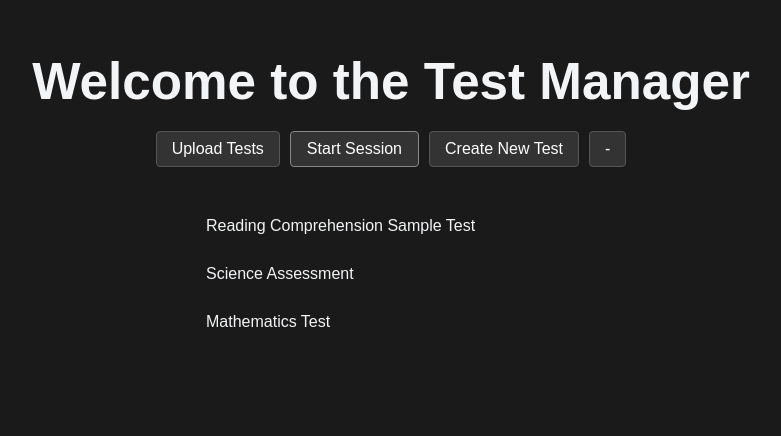
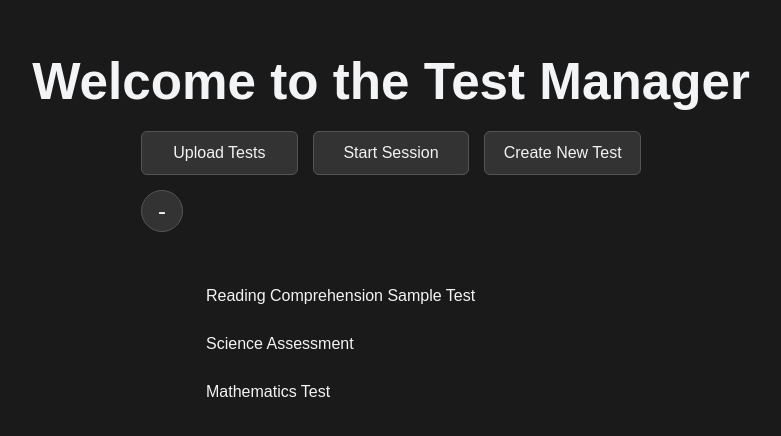
Before and after one commit to noahmancino/PrepTogether, a React (Vite) app in the folder frontend/: page / in a window 1280 px wide. Shown: the top 436 px of the page, without its empty margins (249-1030 px from the left). Built offline with nearby package versions, Linux system fonts and the light colour scheme.

Commit message:
restyle home actions and elimination icons

```diff
--- a/frontend/src/components/QuestionDisplay.tsx
+++ b/frontend/src/components/QuestionDisplay.tsx
@@ -43,8 +43,9 @@ export default function QuestionDisplay({
                   }}
                   title={isEliminated ? "Restore answer choice" : "Eliminate answer choice"}
                   aria-label={isEliminated ? "Restore answer choice" : "Eliminate answer choice"}
+                  aria-pressed={isEliminated}
                 >
-                  {isEliminated ? "↩" : "✕"}
+                  {isEliminated ? "↺" : "✕"}
                 </button>
               )}
             </div>
--- a/frontend/src/styles/DisplayView.css
+++ b/frontend/src/styles/DisplayView.css
@@ -156,31 +156,35 @@
 
 
 .eliminate-button {
-  background-color: #444;
-  color: #fff;
-  border: none;
-  border-radius: 4px;
-  width: 30px;
-  height: 30px;
-  margin-left: 10px;
+  background: transparent;
+  color: #ddd;
+  border: 1px solid #555;
+  border-radius: 50%;
+  width: 24px;
+  height: 24px;
+  margin-left: 8px;
   cursor: pointer;
   display: flex;
   align-items: center;
   justify-content: center;
-  transition: background-color 0.2s;
+  transition: background-color 0.2s, color 0.2s;
   font-size: 14px;
 }
 
 .eliminate-button:hover {
   background-color: #555;
+  color: #fff;
 }
 
 .eliminate-button.active {
   background-color: #772c2c;
+  color: #fff;
+  border-color: #772c2c;
 }
 
 .eliminate-button.active:hover {
   background-color: #974444;
+  border-color: #974444;
 }
 
 /* Show Answer Button */
--- a/frontend/src/styles/HomeView.css
+++ b/frontend/src/styles/HomeView.css
@@ -67,56 +67,43 @@ h1 {
   color: #ffffff;
 }
 
+
 .actions {
-  display: flex;
-  gap: 10px;
-  margin-bottom: 15px;
+  display: grid;
+  grid-template-columns: repeat(auto-fit, minmax(140px, 1fr));
+  gap: 15px;
+  margin-bottom: 20px;
+  width: 100%;
+  max-width: 500px;
 }
 
-.create-test-btn,
-.toggle-dropdown-btn,
-.upload-test-btn,
-.copy-link-btn {
-  padding: 8px 15px;
+.action-btn {
+  padding: 12px 15px;
   background-color: #333;
-  color: white;
+  color: #f3f4f6;
   border: 1px solid #555;
-  border-radius: 4px;
+  border-radius: 6px;
   cursor: pointer;
-  transition: background-color 0.2s;
+  transition: background-color 0.2s, transform 0.2s;
+  text-align: center;
 }
 
-.create-test-btn:hover,
-.toggle-dropdown-btn:hover,
-.upload-test-btn:hover,
-.copy-link-btn:hover {
+.action-btn:hover {
   background-color: #444;
+  transform: translateY(-2px);
 }
 
-/*.create-test-btn,*/
-/*.toggle-dropdown-btn {*/
-/*  font-size: 16px;*/
-/*  padding: 10px 20px;*/
-/*  border: none;*/
-/*  cursor: pointer;*/
-/*  border-radius: 4px;*/
-/*  transition: background-color 0.3s ease, transform 0.2s ease;*/
-/*}*/
-
-/*!* Toggle the toggle button (+ or -) *!*/
-/*.toggle-dropdown-btn {*/
-/*  font-size: 24px; !* Larger font size for the + or - *!*/
-/*  background: transparent;*/
-/*  border: none;*/
-/*  color: white;*/
-/*  width: 50px;*/
-/*  height: 50px;*/
-/*  border-radius: 50%;*/
-/*  display: flex;*/
-/*  justify-content: center;*/
-/*  align-items: center;*/
-/*  transition: transform 0.2s ease;*/
-/*}*/
+/* Circular toggle button */
+.toggle-dropdown-btn {
+  border-radius: 50%;
+  width: 42px;
+  height: 42px;
+  padding: 0;
+  font-size: 24px;
+  display: flex;
+  align-items: center;
+  justify-content: center;
+}
 
 /*.toggle-dropdown-btn:hover {*/
 /*  transform: scale(1.2); !* Enlarge slightly on hover *!*/
--- a/frontend/src/views/HomeView.tsx
+++ b/frontend/src/views/HomeView.tsx
@@ -189,36 +189,34 @@ export default function HomeView({ appState, onCreateTest, onViewTest, onEditTes
     <div className="home-view">
       <h1>Welcome to the Test Manager</h1>
       <div className="actions">
-
-
-      {sessionActive && (
+        {sessionActive && (
           <>
-            <button className="copy-link-btn" onClick={handleCopyLink}>
+            <button className="action-btn copy-link-btn" onClick={handleCopyLink}>
               {copySuccess ? "Copied!" : "Copy Session Link"}
             </button>
-            <button onClick={handleEndSession}>
+            <button className="action-btn" onClick={handleEndSession}>
               End Session
             </button>
           </>
-      )}
+        )}
 
         {!sessionActive && (
-          <button className="upload-test-btn" onClick={handleUploadClick}>
+          <button className="action-btn upload-test-btn" onClick={handleUploadClick}>
             Upload Tests
           </button>
         )}
 
         {!sessionActive && (
           <>
-            <button onClick={handleCreateSession}>Start Session</button>
-            <button className="create-test-btn" onClick={toggleTestCreation}>
+            <button className="action-btn" onClick={handleCreateSession}>Start Session</button>
+            <button className="action-btn create-test-btn" onClick={toggleTestCreation}>
               Create New Test
             </button>
           </>
         )}
 
         <button
-          className="toggle-dropdown-btn"
+          className="action-btn toggle-dropdown-btn"
           onClick={toggleMainDropdown}
           aria-label="Toggle Dropdown"
         >
```
